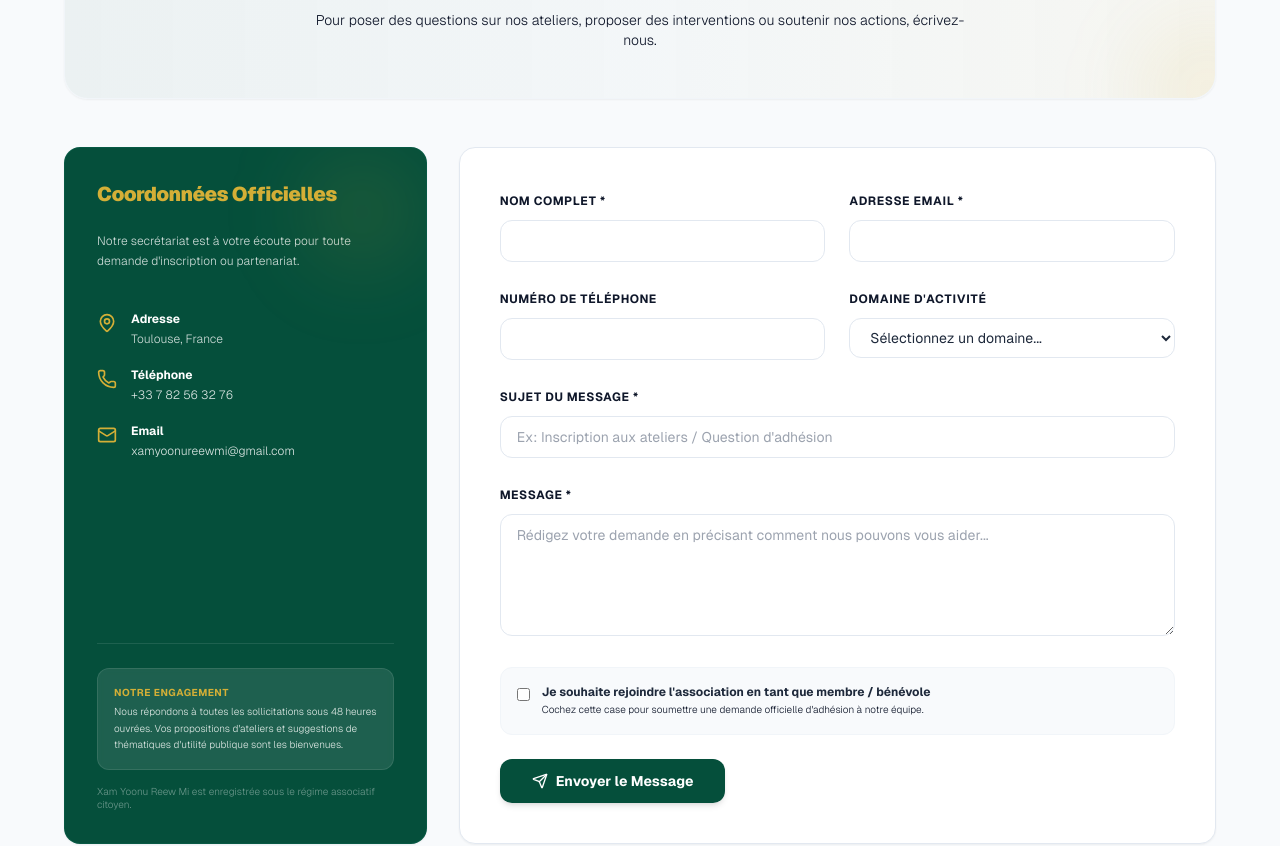
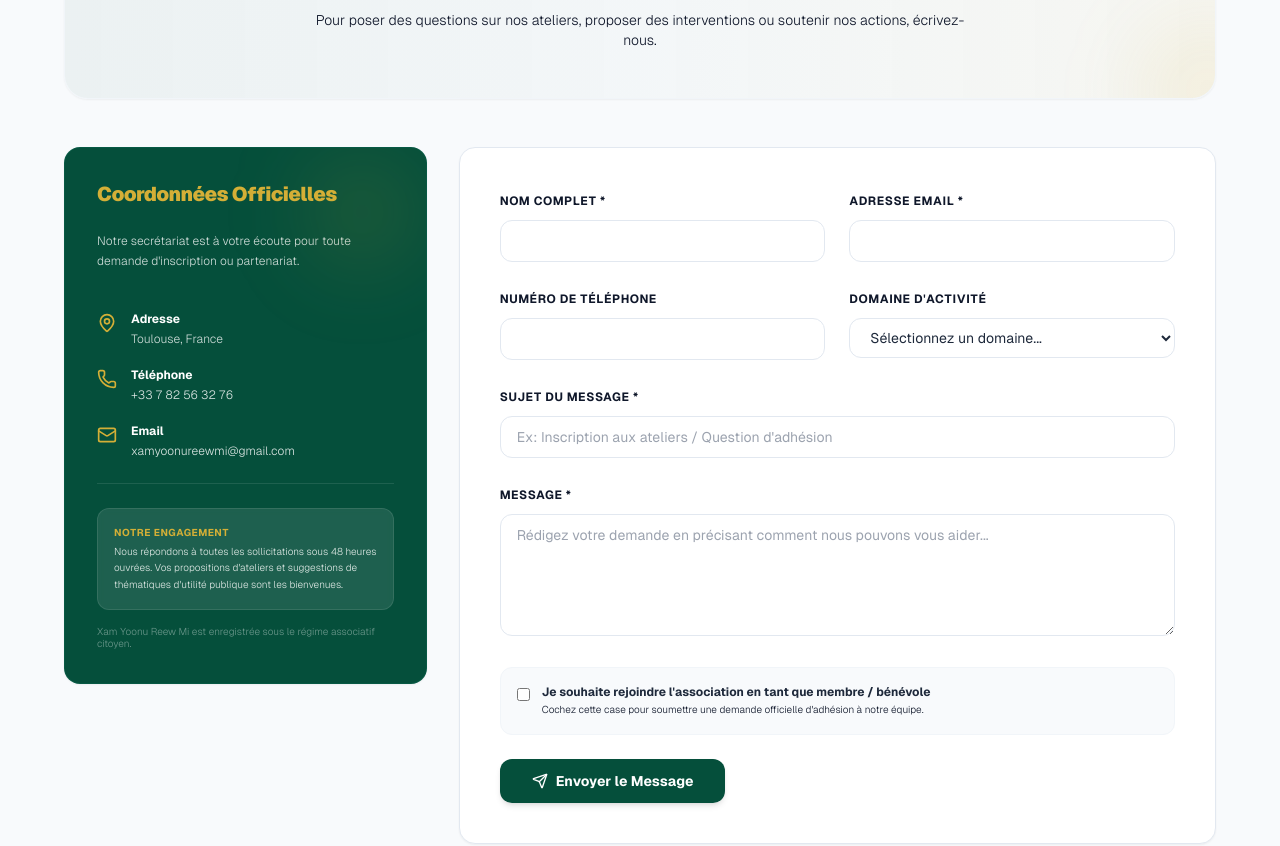
Before and after one commit to papemor94/xam-yoonu-reew-mi, a Next.js app: page /contact in a window 1280 px wide. Shown: the part 337-1183 px from the top of the page. Built offline with nearby package versions, Linux system fonts and the light colour scheme; no server answers.

Commit message:
design: collapse empty green space in contact page sidebar

```diff
--- a/app/(public)/contact/page.tsx
+++ b/app/(public)/contact/page.tsx
@@ -102,7 +102,7 @@ export default function ContactPage() {
 
         {/* Contact Info Panel (Left Column) */}
         <div className="space-y-6 lg:col-span-1">
-          <Card className="bg-xyrm-green-deep text-white border-xyrm-green-light/20 relative overflow-hidden h-full flex flex-col justify-between p-8">
+          <Card className="bg-xyrm-green-deep text-white border-xyrm-green-light/20 relative overflow-hidden h-fit flex flex-col gap-6 p-8">
             <div className="absolute right-0 top-0 w-32 h-32 bg-xyrm-gold/10 rounded-full blur-2xl pointer-events-none" />
 
             <div className="space-y-6">
@@ -140,7 +140,7 @@ export default function ContactPage() {
               </div>
             </div>
 
-            <div className="mt-8 pt-6 border-t border-white/10 space-y-4">
+            <div className="pt-6 border-t border-white/10 space-y-4">
               <div className="bg-white/10 rounded-xl p-4 border border-white/10 backdrop-blur-sm">
                 <p className="text-[10px] text-xyrm-gold font-bold uppercase tracking-wider">
                   Notre Engagement
```
